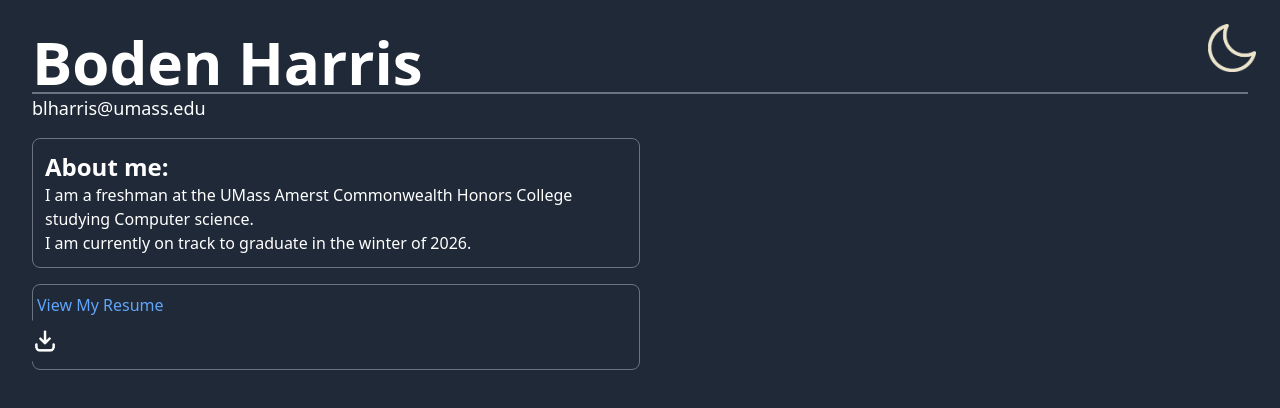
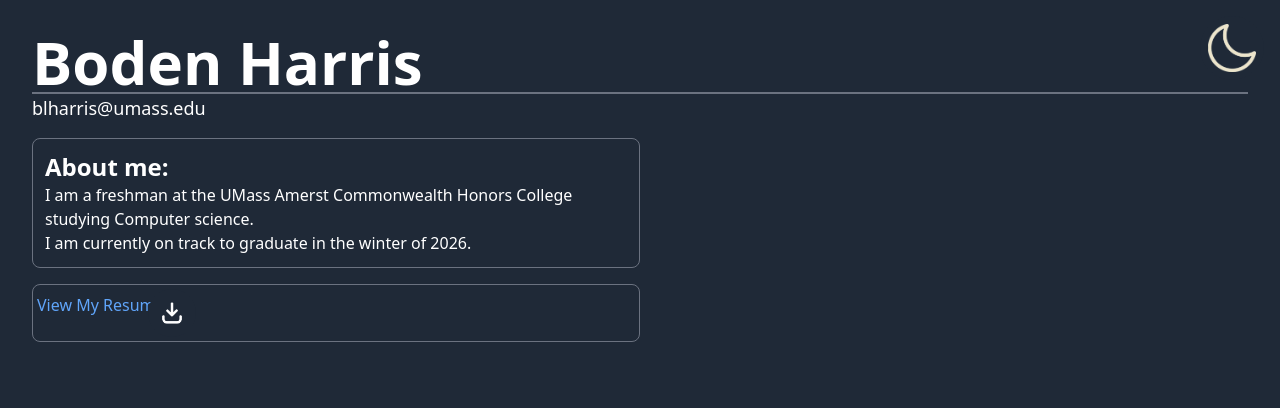
Before and after one commit to bodenharris/learrning-sveltekit, a SvelteKit app: page / in a window 1280 px wide. Shown: the top 408 px of the page. Built offline with nearby package versions, Linux system fonts and the light colour scheme.

Commit message:
changed icon position

```diff
--- a/src/routes/+page.svelte
+++ b/src/routes/+page.svelte
@@ -31,7 +31,7 @@
         <b class="font-bold text-2xl">About me: </b><br>
         I am a freshman at the UMass Amerst Commonwealth Honors College studying Computer science.<br>I am currently on track to graduate in the winter of 2026.
     </p>
-    <p class=" mt-4 border {borderColor} rounded-lg w-1/2 h-auto p-1" >
+    <p class="flex mt-4 border {borderColor} rounded-lg w-1/2 h-auto p-1" >
         <a href="Boden Harris - Resume.pdf" class="text-blue-400 mt-1 inline-block hover:text-blue-600">
             View My Resume
         </a>
```
